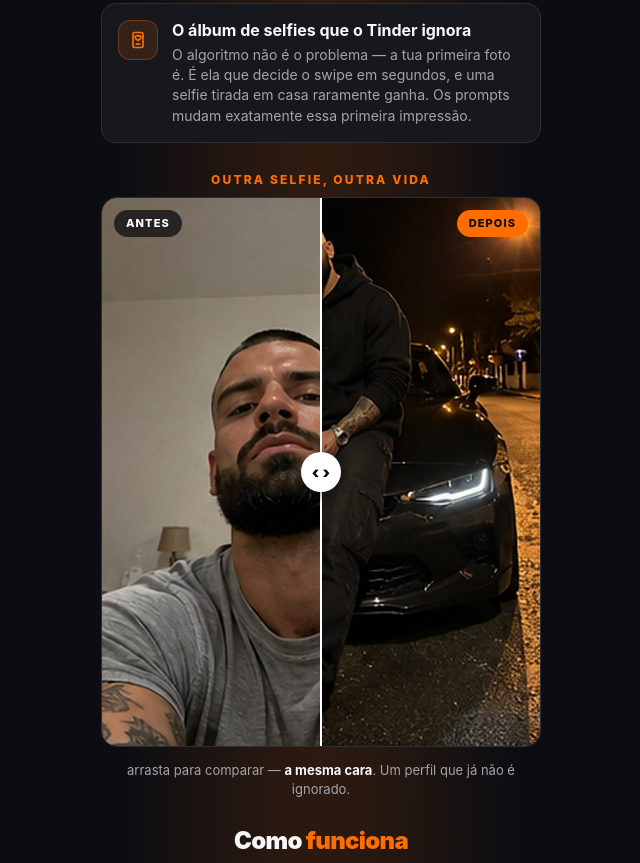
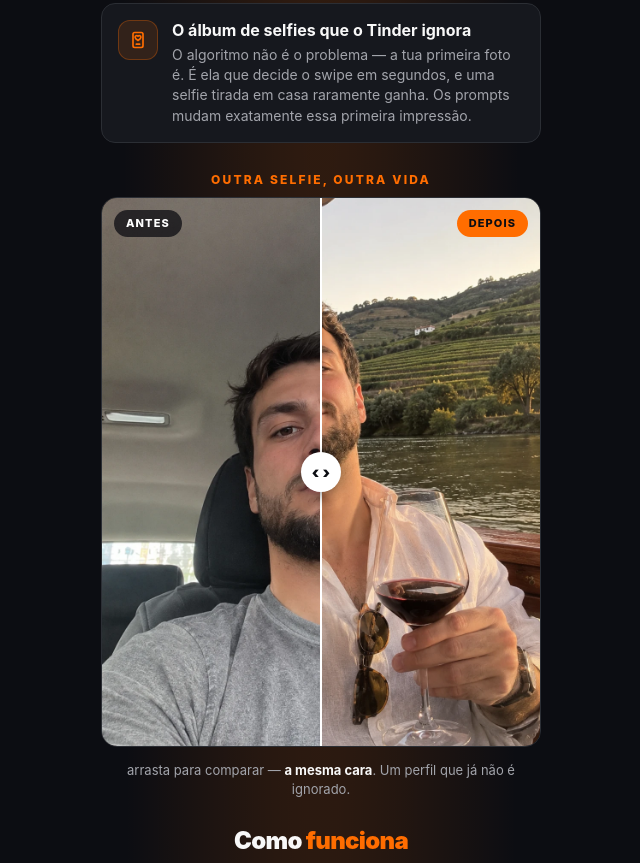
Before and after one commit to Lucascheib/Sedu-ocomIa, a plain HTML site: page index.html in a window 1280 px wide. Shown: the part 2157-3020 px from the top of the page, without its empty margins (319-959 px from the left). Drawn offline with Linux system fonts and the light colour scheme.

Commit message:
Antes/depois do Douro e beneficio sobre fotos
O segundo antes/depois passa a ser a selfie no carro e o barco no Douro (mesmo Tiago do hero). Beneficio 'reagem as tuas fotos' em vez de stories.

Co-Authored-By: Claude Opus 5.5 <noreply@anthropic.com>

```diff
--- a/index.html
+++ b/index.html
@@ -459,8 +459,8 @@
 
     <span class="eyebrow center">Outra selfie, outra vida</span>
     <div class="compare" role="slider" aria-label="Comparar antes e depois" aria-valuemin="0" aria-valuemax="100" aria-valuenow="50" tabindex="0">
-      <div class="media" data-label="Foto DEPOIS (img/depois-2.jpg)"><img src="img/depois-2.jpg" alt="A mesma selfie depois do prompt, sentado num carro desportivo à noite" onerror="this.remove()"></div>
-      <div class="media before" data-label="Foto ANTES (img/antes-2.jpg)"><img src="img/antes-2.jpg" alt="Selfie original, antes do prompt" onerror="this.remove()"></div>
+      <div class="media" data-label="Foto DEPOIS (img/douro-depois.webp)"><img src="img/douro-depois.webp" alt="O mesmo homem depois do prompt: num barco no rio Douro ao fim da tarde, com as vinhas ao fundo e um copo de vinho" onerror="this.remove()"></div>
+      <div class="media before" data-label="Foto ANTES (img/douro-antes.webp)"><img src="img/douro-antes.webp" alt="Selfie original, antes do prompt: dentro do carro, de t-shirt cinzenta e com o cinto posto" onerror="this.remove()"></div>
       <div class="handle"></div>
       <span class="tag before-tag">Antes</span>
       <span class="tag after-tag">Depois</span>
@@ -697,7 +697,7 @@ const CONFIG = {
 
   benefits: [
     "As tuas mensagens deixam de ficar no visto",
-    "Elas reagem aos teus stories — e são elas que começam a conversa",
+    "Elas reagem às tuas fotos — e são elas que começam a conversa",
     "Pedidos para seguir de miúdas que nunca tinham reparado em ti",
     "Fotos que se destacam no Tinder, no Bumble e no Hinge",
     "Um Instagram que é a montra de uma vida que elas querem conhecer",
```
Also changed, not shown: img/douro-antes.webp (added), img/douro-depois.webp (added).
